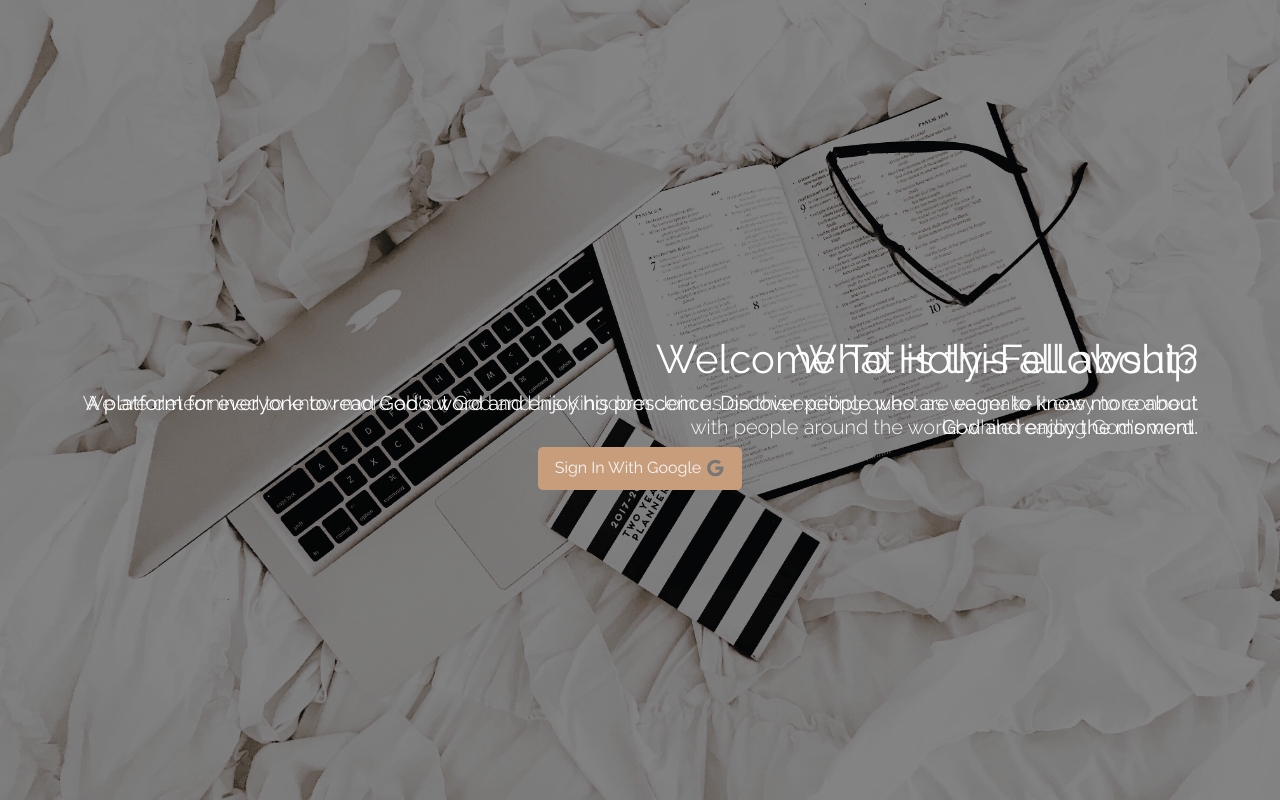
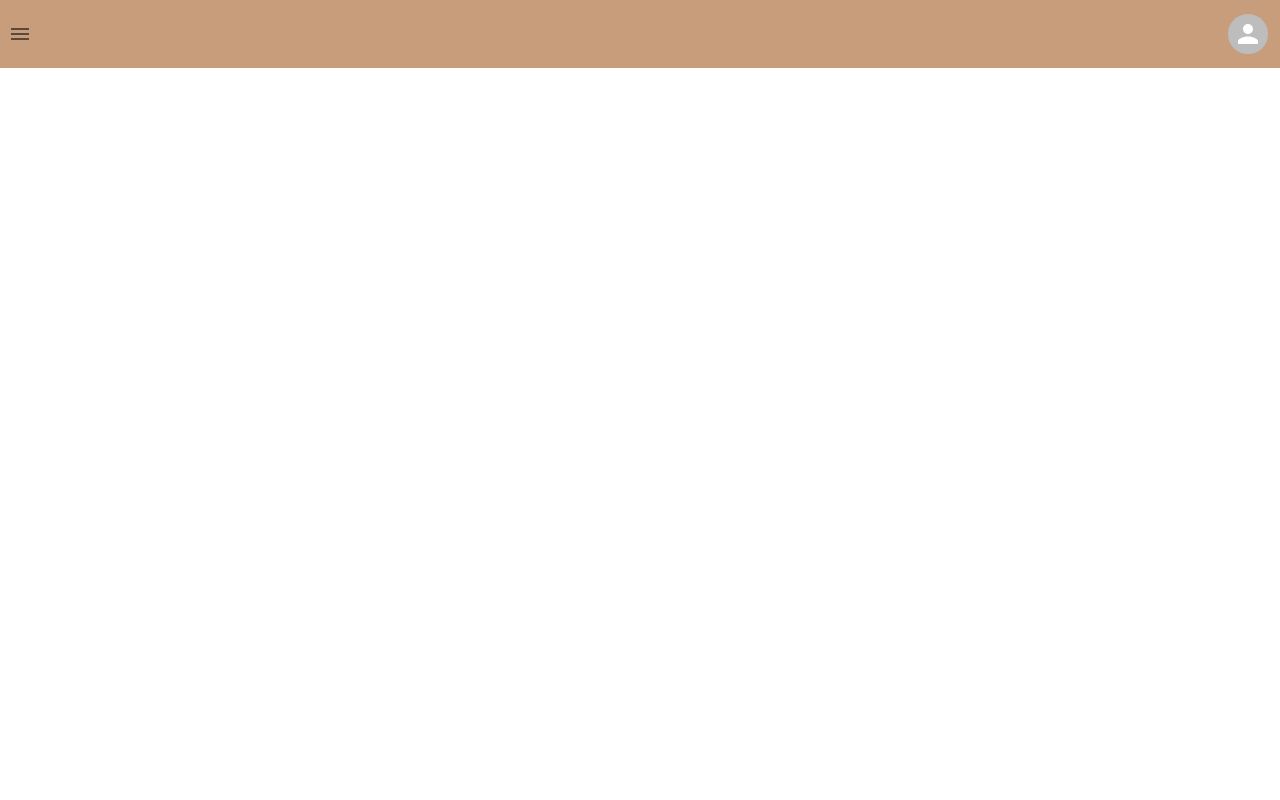
Before and after one commit to KayodeOlusi/holy-fellowship, a React (Create React App) app: page / in a window 1280 px wide. Built offline with nearby package versions, Linux system fonts and the light colour scheme.

Commit message:
added navbar component

```diff
--- a/src/App.css
+++ b/src/App.css
@@ -43,11 +43,49 @@
 }
 /***********END OF LOGIN STYLINGS********************************************/
 
+/*********************NAVBAR STYLING******************************************/
+.navbar {
+  background-color: #c89d7c;
+}
 
+.sidenav {
+  height: 100%;
+  width: 0;
+  position: fixed;
+  z-index: 1;
+  top: 0;
+  left: 0;
+  background-color: #c89d7c;
+  overflow-x: hidden;
+  transition: 0.5s;
+  padding-top: 60px;
+}
 
+.sidenav h4 {
+  padding: 8px 8px 8px 32px;
+  text-decoration: none;
+  font-size: 22px;
+  color: whitesmoke;
+  display: block;
+  transition: 0.3s;
+  cursor: pointer;
+}
 
+.sidenav h4:hover {
+  color: gray;
+}
 
-
+.sidenav .closebtn {
+  position: absolute;
+  top: 0;
+  padding-top: 15px;
+  right: 25px;
+  font-size: 36px;
+  margin-left: 50px;
+  color: whitesmoke;
+  cursor: pointer;
+}
+/*********************NAVBAR STYLING******************************************/
 
 
 
--- a/src/App.js
+++ b/src/App.js
@@ -2,12 +2,14 @@ import React from "react";
 import "./App.css";
 import Login from "./components/auth/Login";
 import { Routes, Route } from "react-router-dom";
+import Home from "./components/home/Home";
 
 function App() {
   return (
     <div className="App">
         <Routes>
-          <Route path = "/" element = { <Login /> } />
+          <Route path = "/login" element = { <Login /> } />
+          <Route path = "/" element = { <Home /> } />
         </Routes>
     </div>
   );
--- a/src/components/auth/Login.js
+++ b/src/components/auth/Login.js
@@ -3,21 +3,21 @@ import GoogleIcon from '@mui/icons-material/Google';
 const Login = () => {
     return (
         <div className="login text-white">
-            <div id="myCarousel" class="carousel slide carousel-fade" data-bs-ride="carousel">
-                <div class="carousel-inner container">
-                    <div class="carousel-item active">
+            <div id="myCarousel" className="carousel slide carousel-fade" data-bs-ride="carousel">
+                <div className="carousel-inner container">
+                    <div className="carousel-item active">
                         <div className="texts">
                             <h1>Welcome To Holy-Fellowship</h1>
                             <h5> A platform for everyone to read God's word and enjoy his prescence. Discover people who are eager to know more about God and enjoy the moment.</h5>
                         </div>
                     </div>
-                    <div class="carousel-item">
+                    <div className="carousel-item">
                         <div className="texts">
                             <h1>What is this all about?</h1>
                             <h5 className = "lead"> We are determined to know more about God and his Kingdom. Join us on this exciting quest as we make it easy to connect with people around the world while reading God's word.</h5>
                         </div>
                     </div>
-                    <div class="carousel-item">
+                    <div className="carousel-item">
                         <div className="texts">
                             <h1>Enjoy God's Prescence</h1>
                             <h5 className = "lead">You cannot touch on the greatness of God without his glory manifesting. This is your time. Start Today. Enjoy with your friends and family. </h5>
--- /dev/null
+++ b/src/components/home/Home.js
@@ -0,0 +1,11 @@
+import Navbar from "./Navbar.js"
+
+const Home = () => {
+    return (
+        <div className="home">
+            <Navbar />
+        </div>
+     );
+}
+
+export default Home;
--- /dev/null
+++ b/src/components/home/Navbar.js
@@ -0,0 +1,72 @@
+import MenuIcon from '@mui/icons-material/Menu';
+import { IconButton, Avatar, Button, MenuItem, Menu } from "@mui/material";
+import CloseIcon from '@mui/icons-material/Close';
+import { useState } from 'react';
+
+
+const Navbar = () => {
+    const [anchorEl, setAnchorEl] = useState(null);
+    const open = Boolean(anchorEl);
+    const handleClick = (event) => {
+      setAnchorEl(event.currentTarget);
+    };
+    const handleClose = () => {
+      setAnchorEl(null);
+    };
+    const closeNav = () => {
+        document.getElementById("mySidenav").style.width = "0";
+    };
+    const openNav = () => {
+        document.getElementById("mySidenav").style.width = "250px";
+    };
+
+    return (
+        <div className = "navbar">
+            <div id="mySidenav" class="sidenav">
+                <CloseIcon onClick = { closeNav } className = "closebtn" />
+                <h4>Bible</h4>
+                <h4>Sessions</h4>
+                <h4>About</h4>
+                <h4>Prayers</h4>
+                <h4>Contact</h4>
+            </div>
+            <div className="drawer">
+                <IconButton>
+                    <MenuIcon onClick = { openNav } />
+                </IconButton>
+            </div>
+
+            <div className = "profile-pic">
+                <Button
+                    id = "demo-positioned-button"
+                    aria-controls = "demo-positioned-menu"
+                    aria-haspopup = "true"
+                    aria-expanded = { open ? 'true' : undefined }
+                    onClick = { handleClick }
+                >
+                    <Avatar />
+                </Button>
+                <Menu
+                    id = "demo-positioned-menu"
+                    aria-labelledby = "demo-positioned-button"
+                    anchorEl = { anchorEl }
+                    open = { open }
+                    onClose = { handleClose }
+                    anchorOrigin = {{
+                        vertical: 'top',
+                        horizontal: 'left',
+                    }}
+                    transformOrigin = {{
+                        vertical: 'top',
+                        horizontal: 'left',
+                    }}
+                >
+                    <MenuItem onClick = { handleClose }>Profile</MenuItem>
+                    <MenuItem onClick = { handleClose }>Logout</MenuItem>
+                </Menu>
+            </div>
+        </div>
+     );
+}
+
+export default Navbar;
```
